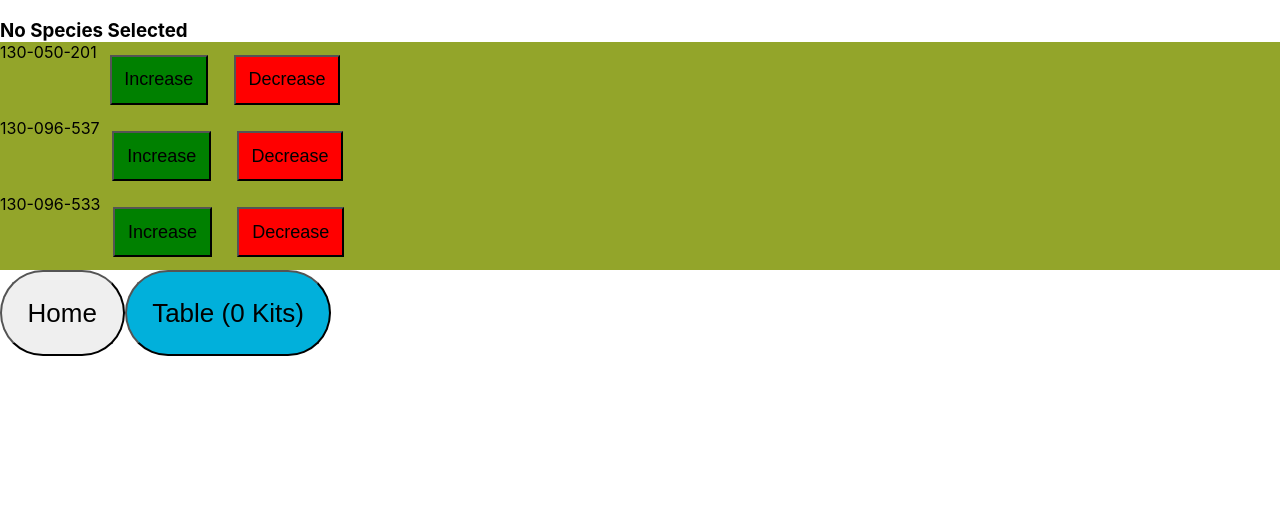
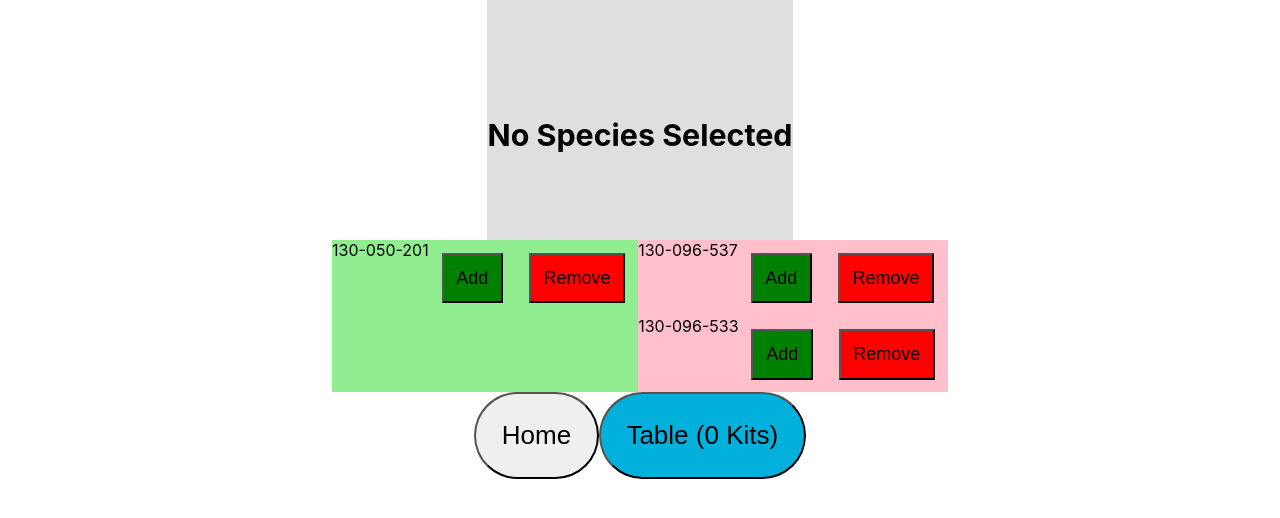
Before and after one commit to chutim/secondary-isolations, a React (Create React App) app: page /kits in a window 1280 px wide. Shown: the top 518 px of the page. Built offline with nearby package versions, Linux system fonts and the light colour scheme.

Commit message:
styling for the kits tables

```diff
--- a/src/App.css
+++ b/src/App.css
@@ -19,6 +19,17 @@
 }
 
 /* ----------------CONTAINERS--------------- */
+header {
+  background-color: #dfdfdf;
+  min-height: 30vh;
+  display: flex;
+  flex-direction: column;
+  align-items: center;
+  justify-content: center;
+  font-size: calc(10px + 2vmin);
+  color: #000000;
+}
+
 footer {
   bottom: 0;
 }
--- a/src/App.js
+++ b/src/App.js
@@ -19,9 +19,9 @@ class App extends Component {
   }
 
   modifyRows = modification => {
-    if (modification === "increase")
+    if (modification === "add")
       this.setState({ tableRows: this.state.tableRows + 1 });
-    else if (modification === "decrease" && this.state.tableRows > 0)
+    else if (modification === "remove" && this.state.tableRows > 0)
       this.setState({ tableRows: this.state.tableRows - 1 });
   };
 
@@ -31,17 +31,16 @@ class App extends Component {
 
   updateTable = (modification, kitID) => {
     let tableKitIDs = this.state.tableKitIDs;
-    if (modification === "increase") {
+    if (modification === "add") {
       this.modifyRows(modification);
       tableKitIDs[kitID] = (tableKitIDs[kitID] || 0) + 1;
       this.setState({ tableKitIDs });
     }
-    if (modification === "decrease") {
+    if (modification === "remove") {
       if (tableKitIDs[kitID]) {
         this.modifyRows(modification);
         tableKitIDs[kitID]--;
       }
-      // tableKitIDs[kitID] = (tableKitIDs[kitID] || 1) - 1;
       this.setState({ tableKitIDs });
     }
 
--- a/src/components/Home.css
+++ b/src/components/Home.css
@@ -6,16 +6,6 @@
 }
 
 /* ----------------CONTAINERS--------------- */
-.home-header {
-  background-color: #ffffff;
-  min-height: 30vh;
-  display: flex;
-  flex-direction: column;
-  align-items: center;
-  justify-content: center;
-  font-size: calc(10px + 2vmin);
-  color: #000000;
-}
 
 .home-container-species-buttons {
   display: flex;
--- a/src/components/Home.js
+++ b/src/components/Home.js
@@ -12,7 +12,7 @@ class Home extends Component {
   render() {
     return (
       <div className="home">
-        <header className="home-header">
+        <header>
           <h3 className="page-title">Secondary Isolation Calculator</h3>
           <h5 className="home-subtitle">
             For{" "}
--- a/src/components/Kits.css
+++ b/src/components/Kits.css
@@ -1,11 +1,29 @@
 /* ----------------CONTAINERS--------------- */
-.section-positive-selection {
+.kits {
+  display: flex;
+  flex-direction: column;
+  text-align: center;
+  align-items: center;
+}
+
+.kits-body {
+  display: flex;
+}
+
+.kit-section {
   display: flex;
   flex-direction: column;
 }
 
+.section-positive-selection {
+  background-color: lightgreen;
+}
+
+.section-negative-selection {
+  background-color: pink;
+}
+
 .kit-options-container {
-  background-color: rgb(147, 165, 42);
   display: flex;
 }
 
--- a/src/components/Kits.js
+++ b/src/components/Kits.js
@@ -21,65 +21,59 @@ class Kits extends Component {
     this.setState({ positiveKits, negativeKits });
   };
 
-  addKit = kitID => {
-    this.props.updateTable("increase", kitID);
-  };
-
-  removeKit = kitID => {
-    this.props.updateTable("decrease", kitID);
-  };
-
   render() {
     return (
-      <div>
+      <div className="kits">
         <header>
           <h3 className="page-title">{this.state.currentSpecies}</h3>
         </header>
-        <div className="section-positive-selection">
+        <div className="kits-body">
+          <div className="kit-section section-positive-selection">
             {this.state.positiveKits.map(kitID => (
               <div className="kit-options-container">
                 <div>{kitID}</div>
                 <button
                   className="kit-options-button kit-add-button"
                   onClick={() => {
-                  this.addKit(kitID);
+                    this.props.updateTable("add", kitID);
                   }}
                 >
-                Increase
+                  Add
                 </button>
                 <button
                   className="kit-options-button kit-remove-button"
                   onClick={() => {
-                  this.removeKit(kitID);
+                    this.props.updateTable("remove", kitID);
                   }}
                 >
-                Decrease
+                  Remove
                 </button>
               </div>
             ))}
           </div>
-        <div className="section-negative-selection">
+          <div className="kit-section section-negative-selection">
             {this.state.negativeKits.map(kitID => (
               <div className="kit-options-container">
                 <div>{kitID}</div>
                 <button
                   className="kit-options-button kit-add-button"
                   onClick={() => {
-                  this.addKit(kitID);
+                    this.props.updateTable("add", kitID);
                   }}
                 >
-                Increase
+                  Add
                 </button>
                 <button
                   className="kit-options-button kit-remove-button"
                   onClick={() => {
-                  this.removeKit(kitID);
+                    this.props.updateTable("remove", kitID);
                   }}
                 >
-                Decrease
+                  Remove
                 </button>
               </div>
             ))}
+          </div>
         </div>
 
         <footer>
```
Lines whose indentation alone changed are shown as unchanged.
